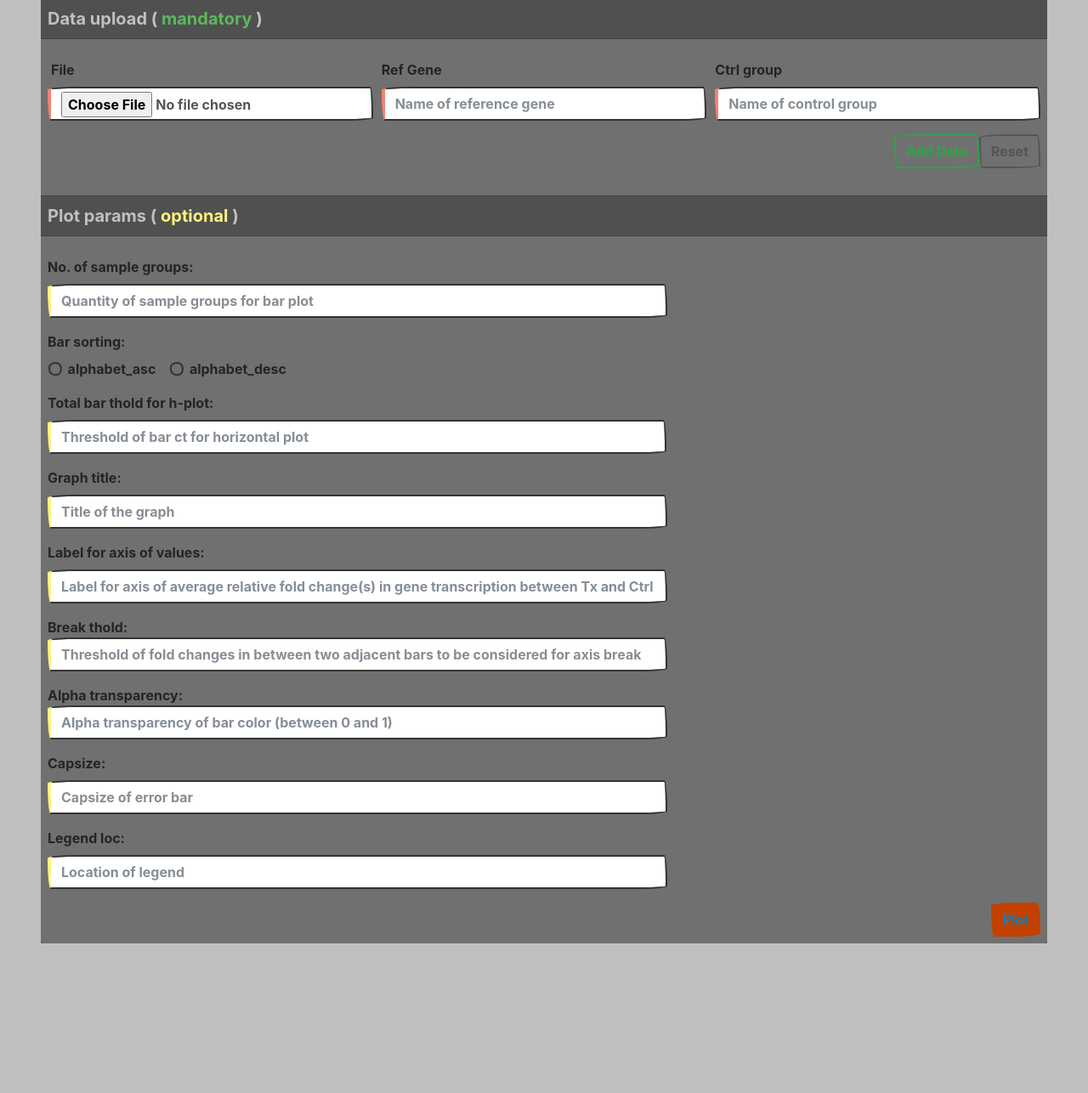
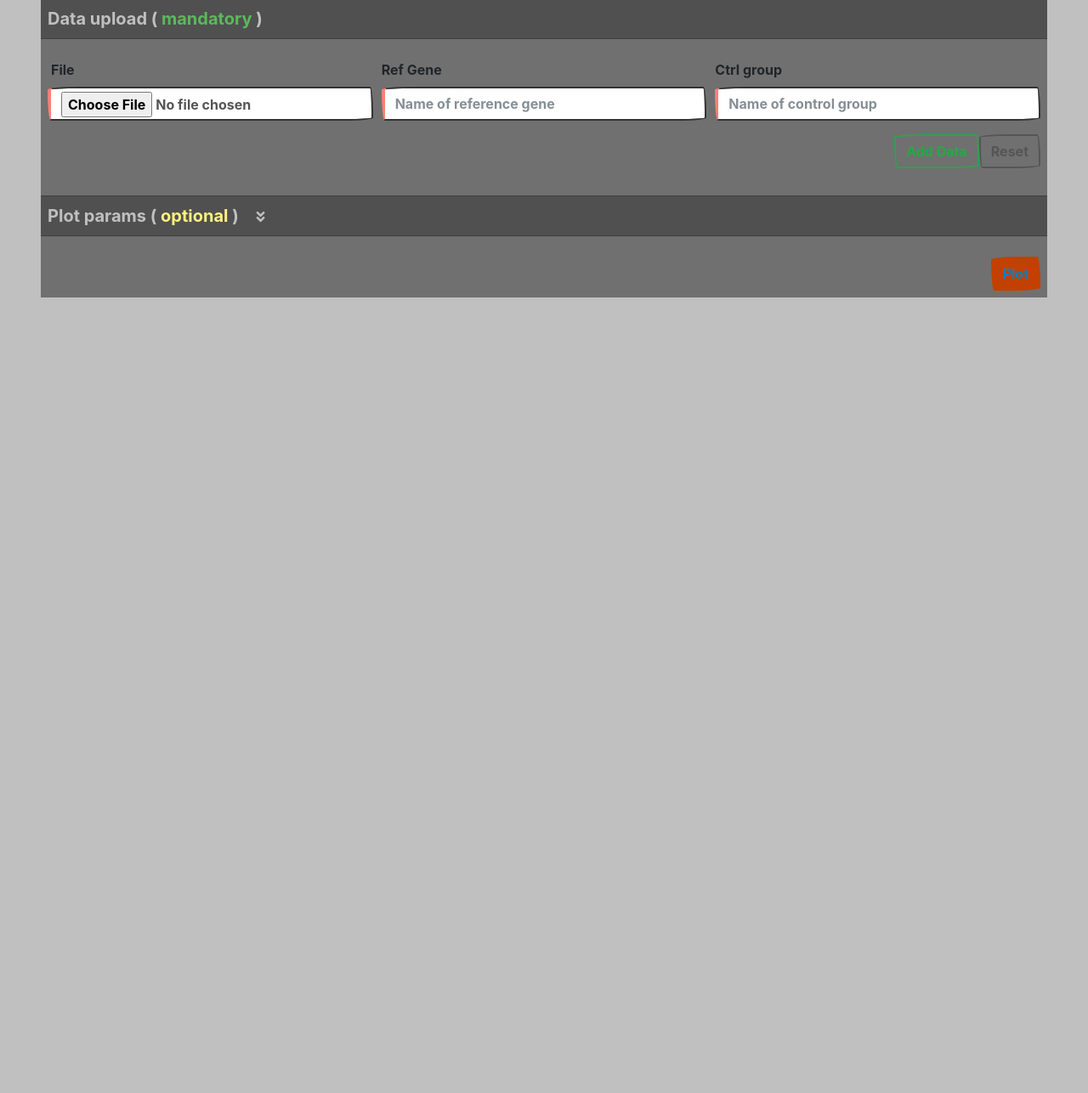
Before and after one commit to koudash/RT-qPCR_Plot, a Flask app: page / in a window 1280 px wide. Shown: the part 93-1379 px from the top of the page at 85% size. After the commit the page ends 443 px from the top, so only its background shows below. Run offline with Flask 2, Linux system fonts and the light colour scheme; some libraries are stand-ins or nearby versions; some web fonts are replaced.

Commit message:
Add collapse icon for optional input

```diff
--- a/static/css/style.css
+++ b/static/css/style.css
@@ -168,6 +168,20 @@ form {
     color: #CCCCCC;
 }
 
-input[type=text]:focus {
+/* input[type=text]:focus {
     width: 250px;
-  }
+  } */
+
+.collapse-icon {
+    position: relative;
+    right: 0;
+    overflow: none;
+}
+
+.optional-form-group {
+    display: none;
+}
+
+.fa-angle-double-down {
+    color: silver;
+}
--- a/static/js/app.js
+++ b/static/js/app.js
@@ -104,3 +104,7 @@ d3.select("#form-submit").on("click", function() {
         .attr("class", "bar-graph shown");
 
 });
+
+$(".collapse-icon").click(function() {
+    $(".optional-form-group").toggle(500);
+});
--- a/templates/index.html
+++ b/templates/index.html
@@ -71,17 +71,18 @@
                 <button type="button" id="file-add" class="btn btn-outline-success font-weight-bold">Add Data</button>
             </div>
             <div class="form-subheader-2 p-2 my-4">
-                <p class="subheader-text my-0">
+                <span class="subheader-text my-0">
                     Plot params (
                     <span class="input-optional">optional</span>
                     )
-                </p>
+                </span>
+                <span class="collapse-icon ml-3"><i class="fas fa-angle-double-down"></i></span>
             </div>
             <div class="form-row plot-params px-2">
                 <!-- <div class="form-group col-2 px-1">
                     <span>No. of sample groups: </span>
                 </div> -->
-                <div class="form-group col-10">
+                <div class="form-group optional-form-group col-10">
                     <label for="params-sample-groups">No. of sample groups: </label>
                     <br>
                     <input type="number" class="form-control col-9" id="params-sample-groups" name="params-sample-groups" min="1" step="1"
@@ -89,10 +90,10 @@
                 </div>
             </div>
             <div class="form-row plot-params params-sort px-2">
-                <!-- <div class="form-group col-2"px-1>
+                <!-- <div class="form-group optional-form-group col-2"px-1>
                     <span>Bar sorting: </span>
                 </div> -->
-                <div class="form-group col-9">
+                <div class="form-group optional-form-group col-9">
                     <label for="params-sort">Bar sorting: </label>
                     <br>
                     &emsp;
@@ -103,10 +104,10 @@
                 </div>
             </div>
             <div class="form-row plot-params params-total-bars px-2">
-                <!-- <div class="form-group col-2"px-1>
+                <!-- <div class="form-group optional-form-group col-2"px-1>
                     <span>Total bar thold for h-plot: </span>
                 </div> -->
-                <div class="form-group col-9">
+                <div class="form-group optional-form-group col-9">
                     <label for="params-total-bars">Total bar thold for h-plot: </label>
                     <br>
                     <input type="number" class="form-control col-10" id="params-total-bars" name="params-total-bars" min="1" step="1"
@@ -114,10 +115,10 @@
                 </div>
             </div>
             <div class="form-row plot-params px-2">
-                <!-- <div class="form-group col-2"px-1>
+                <!-- <div class="form-group optional-form-group col-2"px-1>
                     <span>Graph title: </span>
                 </div> -->
-                <div class="form-group col-10">
+                <div class="form-group optional-form-group col-10">
                     <label for="params-graph-title">Graph title: </label>
                     <br>
                     <input type="text" class="form-control col-9" id="params-graph-title" name="params-graph-title"
@@ -125,10 +126,10 @@
                 </div>
             </div>
             <div class="form-row plot-params px-2">
-                <!-- <div class="form-group col-2"px-1>
+                <!-- <div class="form-group optional-form-group col-2"px-1>
                     <span>Label for axis of values: </span>
                 </div> -->
-                <div class="form-group col-10">
+                <div class="form-group optional-form-group col-10">
                     <label for="params-axis-label">Label for axis of values: </label>
                     <br>
                     <input type="text" class="form-control col-9" id="params-axis-label" name="params-axis-label"
@@ -136,10 +137,10 @@
                 </div>
             </div>
             <div class="form-row plot-params px-2">
-                <!-- <div class="form-group col-2"px-1>
+                <!-- <div class="form-group optional-form-group col-2"px-1>
                     <span>Break thold: </span>
                 </div> -->
-                <div class="form-group col-10">
+                <div class="form-group optional-form-group col-10">
                     <lable for="params-break-thold">Break thold: </lable>
                     <br>
                     <input type="text" class="form-control col-9" id="params-break-thold" name="params-break-thold"
@@ -147,10 +148,10 @@
                 </div>
             </div>
             <div class="form-row plot-params px-2">
-                <!-- <div class="form-group col-2"px-1>
+                <!-- <div class="form-group optional-form-group col-2"px-1>
                     <span>Alpha transparency: </span>
                 </div> -->
-                <div class="form-group col-10">
+                <div class="form-group optional-form-group col-10">
                     <lable for="params-alpha-transparency">Alpha transparency: </lable>
                     <br>
                     <input type="number" class="form-control col-9" id="params-alpha-transparency" name="params-alpha-transparency" step="any"
@@ -158,10 +159,10 @@
                 </div>
             </div>
             <div class="form-row plot-params px-2">
-                <!-- <div class="form-group col-2"px-1>
+                <!-- <div class="form-group optional-form-group col-2"px-1>
                     <span>Capsize: </span>
                 </div> -->
-                <div class="form-group col-10">
+                <div class="form-group optional-form-group col-10">
                     <label for="params-capsize">Capsize: </label>
                     <br>
                     <input type="number" class="form-control col-9" id="params-capsize" name="params-capsize" min="0" step="any"
@@ -169,10 +170,10 @@
                 </div>
             </div>
             <div class="form-row plot-params px-2">
-                <!-- <div class="form-group col-2"px-1>
+                <!-- <div class="form-group optional-form-group col-2"px-1>
                     <span>Legend loc: </span>
                 </div> -->
-                <div class="form-group col-10">
+                <div class="form-group optional-form-group col-10">
                     <label for="params-legend">Legend loc: </label>
                     <br>
                     <input type="number" class="form-control col-9" id="params-legend" name="params-legend" min="0" max="10" step="1"
```
